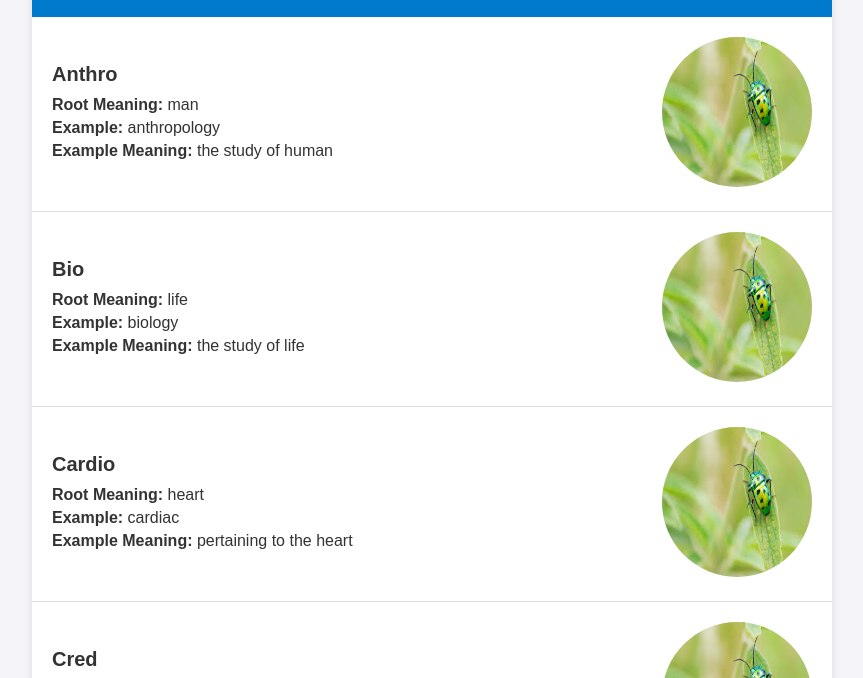
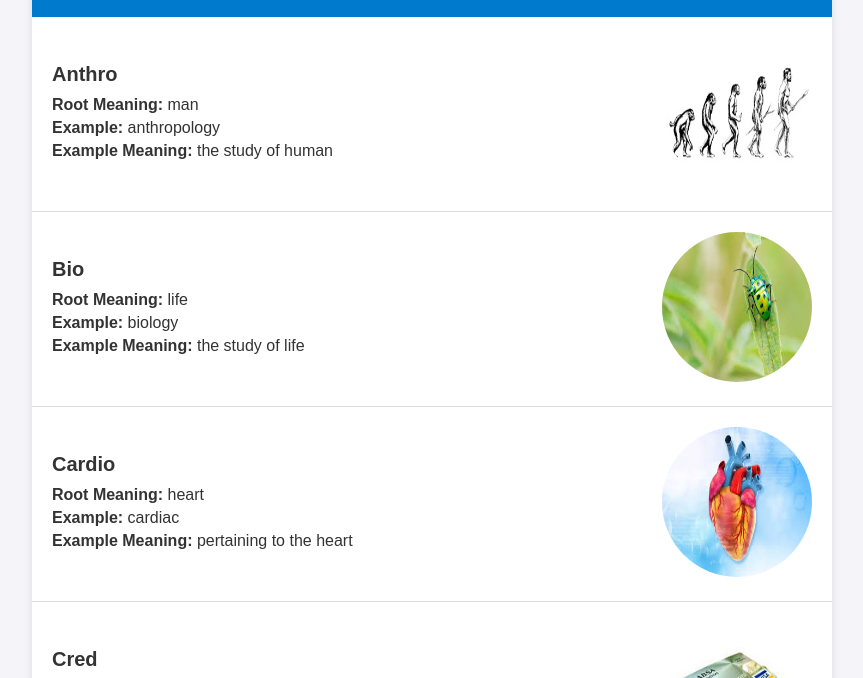
Before and after one commit to Firas001/etymology, a plain HTML site: page index.html in a window 1280 px wide. Shown: the part 71-749 px from the top of the page, without its empty margins (208-1071 px from the left). Drawn offline with Linux system fonts and the light colour scheme.

Commit message:
fix: update image path

```diff
--- a/index.html
+++ b/index.html
@@ -104,7 +104,7 @@
                             </div>
                         </div>
                         <div class="col2">
-                                <img src="imgs/bio.jpg" alt="${item.root}">
+                                <img src=${item.image} alt="${item.root}">
                         </div>
                     `;
 
```
